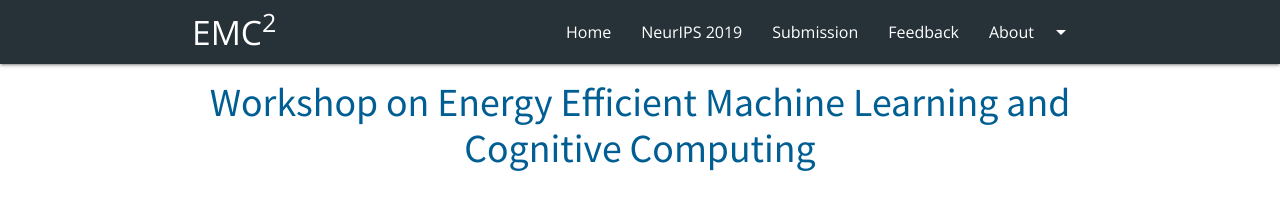
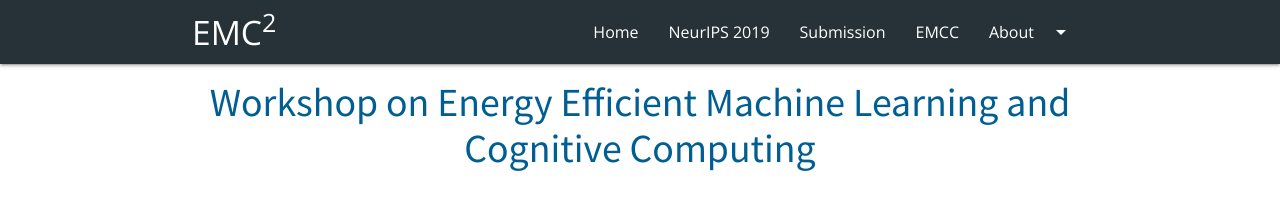
Before and after one commit to mgoldfar/emc2-web, a Jekyll site: the page built from index.html, in a window 1280 px wide. Shown: the top 215 px of the page. Built offline with Jekyll 4.4.1, drawn with Linux system fonts in a browser that asks for light colours.

Commit message:
Added link to EMCC

```diff
--- a/_includes/nav-mobile.html
+++ b/_includes/nav-mobile.html
@@ -6,10 +6,11 @@
         <li><a href="{{ ed.url }}">{{ ed.colocated_short }}</a></li>
     {% endfor %}
 
+    <li><a href="https://emc2challenge.com/" target="_blank">EMCC</a></li>
     <li><a href="/submission">Submission</a></li>
-    <li><a href="/feedback">Feedback</a></li>
     <li><a href="/program-committee">Committies</a></li>
     <li><a href="/previous-editions">Previous Editions</a></li>
     <li><a href="https://ieeexplore.ieee.org/xpl/conhome/1826546/all-proceedings">IEEE Proceedings</li>
+    <li><a href="/feedback">Feedback</a></li>
 </ul>
 <a href="#" data-target="nav-mobile" class="sidenav-trigger"><i class="material-icons">menu</i></a>
--- a/_includes/nav.html
+++ b/_includes/nav.html
@@ -14,6 +15,6 @@
     {% endfor %}
 
     <li><a href="/submission">Submission</a></li>
-    <li><a href="/feedback">Feedback</a></li>
+    <li><a href="https://emc2challenge.com/" target="_blank">EMCC</a></li>
     <li><a class="dropdown-trigger" href="#!" data-target="about-nav-dropdown">About<i class="material-icons right">arrow_drop_down</i></a></li>
 </ul>
```
Also changed, not shown: other parts of _includes/nav.html (+1 -0 lines).
